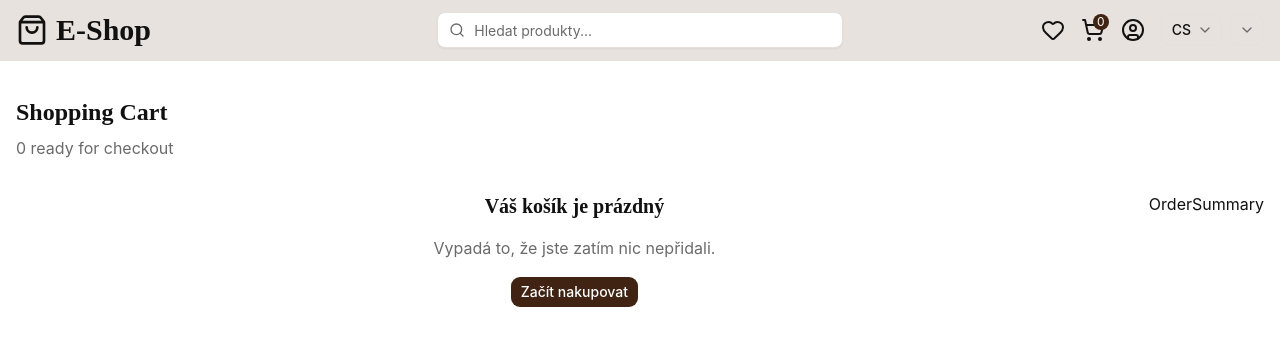
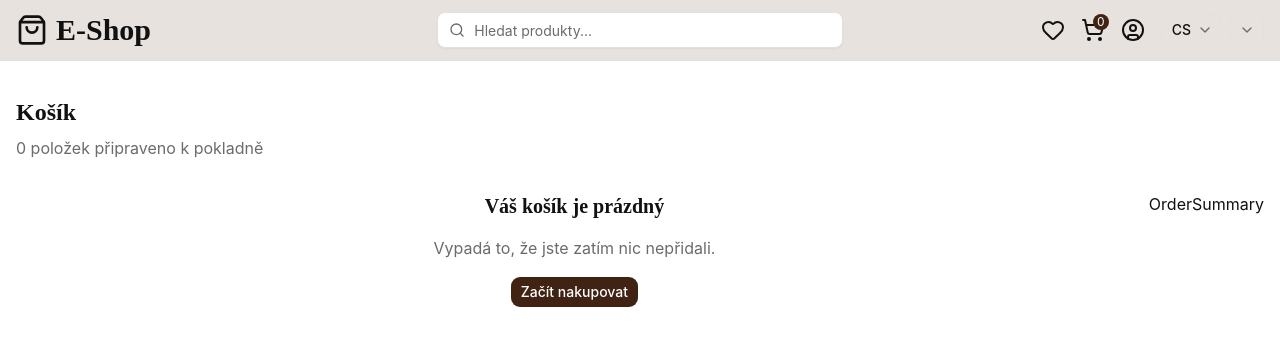
Before and after one commit to florixak/rtsoft-clothing-eshop, a React (Vite) app: page /cart in a window 1280 px wide. Shown: the top 346 px of the page. Built offline with nearby package versions, Linux system fonts and the light colour scheme.

Commit message:
feat: translate cart

```diff
--- a/src/components/cart/cart.tsx
+++ b/src/components/cart/cart.tsx
@@ -1,15 +1,18 @@
 import { useCartStore } from "@/stores/cart-store";
 import CartItems from "./cart-items";
 import OrderSummary from "../order-summary";
+import { TRANSLATION_NAMESPACES } from "@/lib/i18n";
+import { useTranslation } from "react-i18next";
 
 const Cart = () => {
   const { itemsCount } = useCartStore();
+  const { t } = useTranslation(TRANSLATION_NAMESPACES.cart);
   return (
     <section className="container mx-auto space-y-8">
       <div className="flex flex-col gap-2">
-        <h1 className="text-2xl font-heading font-bold">Shopping Cart</h1>
+        <h1 className="text-2xl font-heading font-bold">{t("title")}</h1>
         <p className="text-muted-foreground">
-          {itemsCount()} ready for checkout
+          {t("itemsReady", { count: itemsCount() })}
         </p>
       </div>
       <div className="flex flex-col gap-4 md:flex-row w-full md:justify-between">
```
